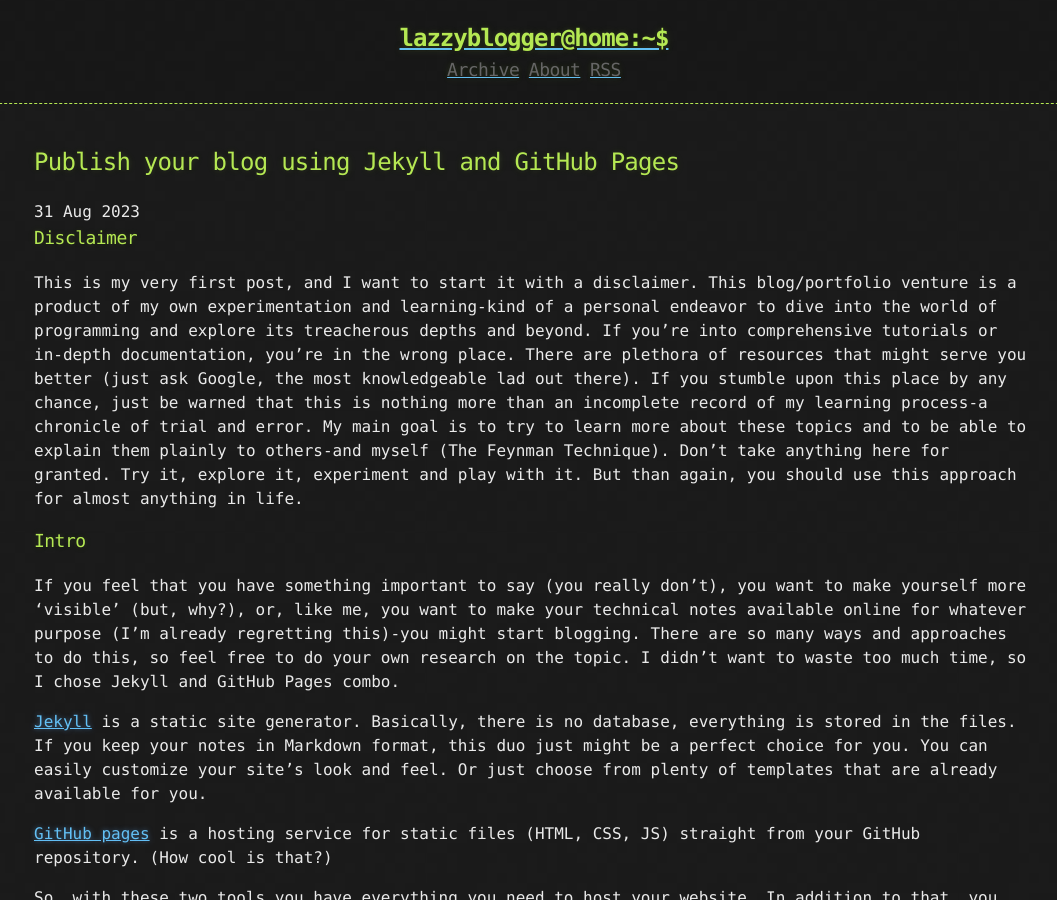
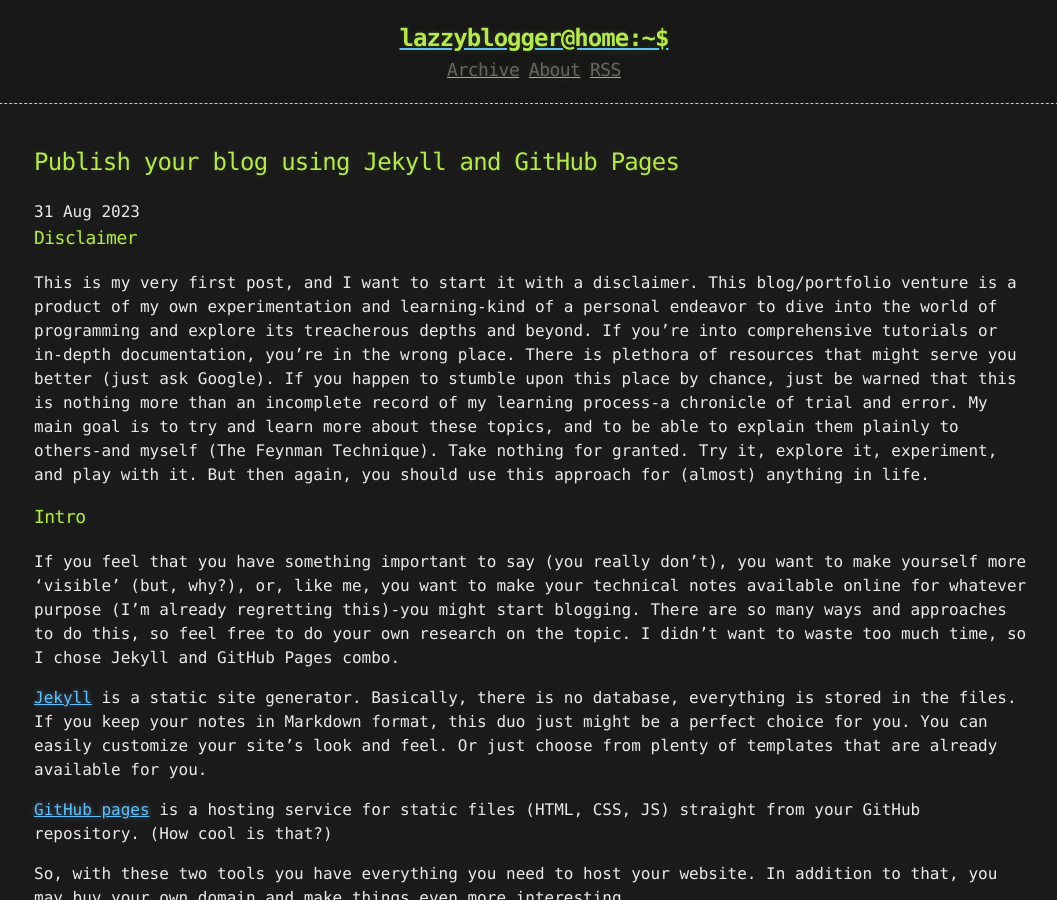
Before and after one commit to miomirparipovic/bytenoir, a Jekyll site: the page built from _posts/2023-08-31-dr-jekyll-mr-page.md, in a window 1280 px wide and 900 px high. Shown: the whole window, without its empty margins (106-1163 px from the left). Built offline with Jekyll 4.4.1, drawn with Linux system fonts in a browser that asks for light colours.

Commit message:
modify post jekyll and github pages

```diff
--- a/_posts/2023-08-31-dr-jekyll-mr-page.md
+++ b/_posts/2023-08-31-dr-jekyll-mr-page.md
@@ -5,7 +5,7 @@ published: true
 
 ### Disclaimer
 
-This is my very first post, and I want to start it with a disclaimer. This blog/portfolio venture is a product of my own experimentation and learning-kind of a personal endeavor to dive into the world of programming and explore its treacherous depths and beyond. If you're into comprehensive tutorials or in-depth documentation, you're in the wrong place. There are plethora of resources that might serve you better (just ask Google, the most knowledgeable lad out there). If you stumble upon this place by any chance, just be warned that this is nothing more than an incomplete record of my learning process-a chronicle of trial and error. My main goal is to try to learn more about these topics and to be able to explain them plainly to others-and myself (The Feynman Technique). Don't take anything here for granted. Try it, explore it, experiment and play with it. But than again, you should use this approach for almost anything in life.
+This is my very first post, and I want to start it with a disclaimer. This blog/portfolio venture is a product of my own experimentation and learning-kind of a personal endeavor to dive into the world of programming and explore its treacherous depths and beyond. If you're into comprehensive tutorials or in-depth documentation, you're in the wrong place. There is plethora of resources that might serve you better (just ask Google). If you happen to stumble upon this place by chance, just be warned that this is nothing more than an incomplete record of my learning process-a chronicle of trial and error. My main goal is to try and learn more about these topics, and to be able to explain them plainly to others-and myself (The Feynman Technique). Take nothing for granted. Try it, explore it, experiment, and play with it. But then again, you should use this approach for (almost) anything in life.
 
 
 ### Intro
```
